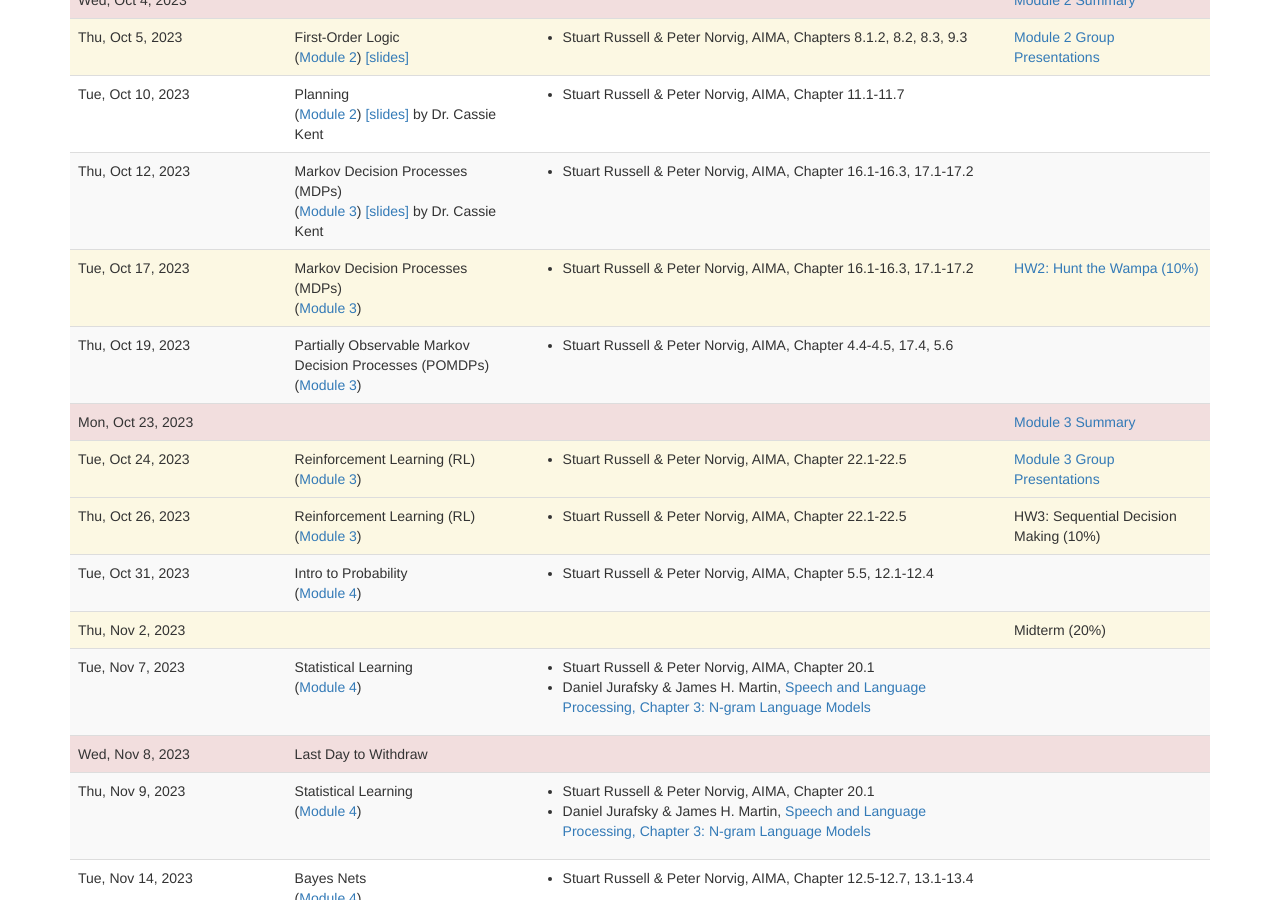
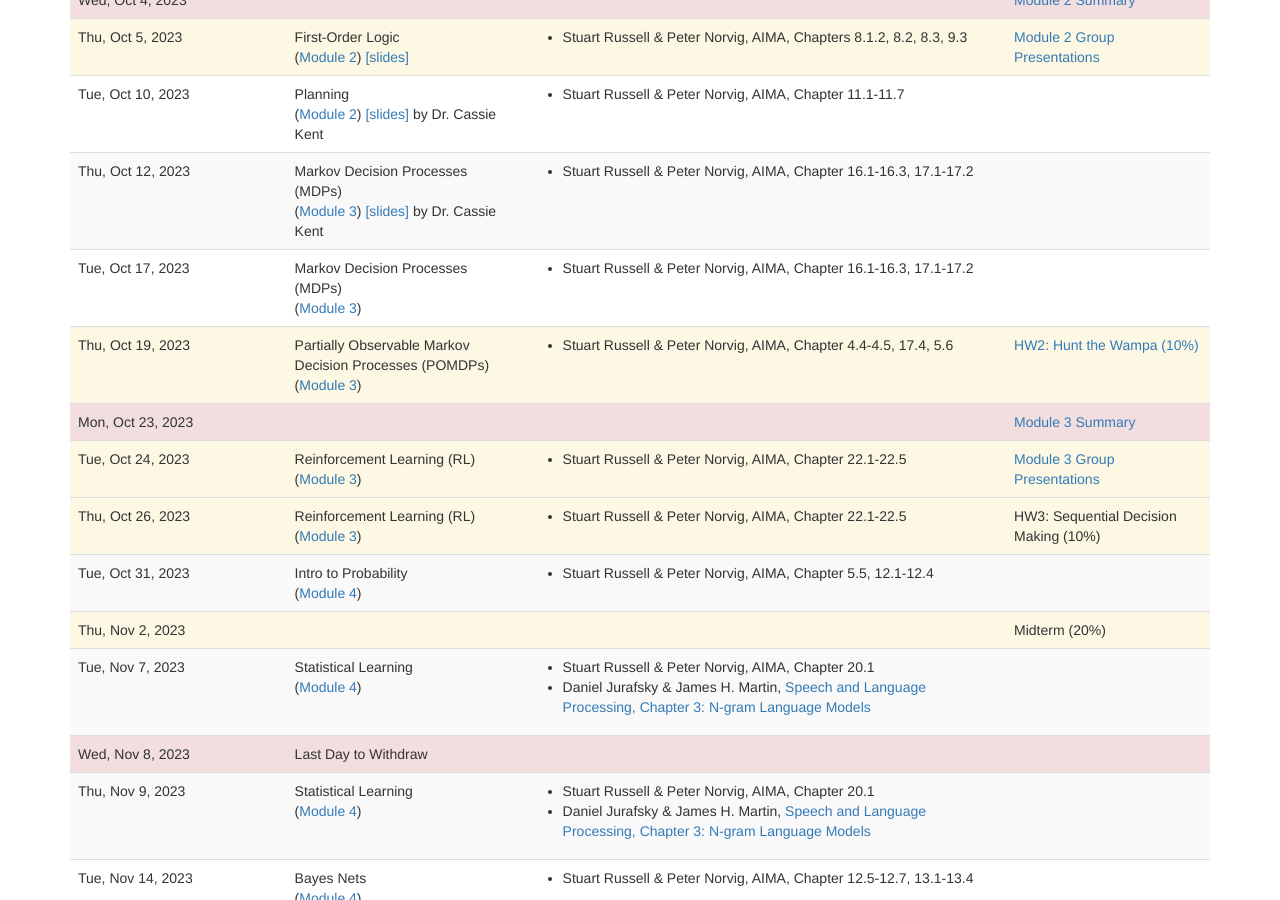
Before and after one commit to lara-martin/Principles-of-AI, a Jekyll site: the page built from lectures.md, in a window 1280 px wide and 900 px high, scrolled down 920 px. Built offline with Jekyll 4.4.1, drawn with Linux system fonts in a browser that asks for light colours; nearby versions of some CDN libraries; a script that is not in the unit is left out; part of the change alters nothing that is shown.

Commit message:
hw2 pushed to 10/19

```diff
--- a/_data/lectures.yaml
+++ b/_data/lectures.yaml
@@ -117,15 +117,15 @@
 -
   date: 2023-10-17
   title: Markov Decision Processes (MDPs)
+
+-
+  date: 2023-10-19
+  title: Partially Observable Markov Decision Processes (POMDPs)
   type: deadline
   homework_due:
     -
       title: "HW2: Hunt the Wampa (10%)"
       url:  logic/logical-agent.html
-
--
-  date: 2023-10-19
-  title: Partially Observable Markov Decision Processes (POMDPs)
 
 -
   date: 2023-10-23
```
